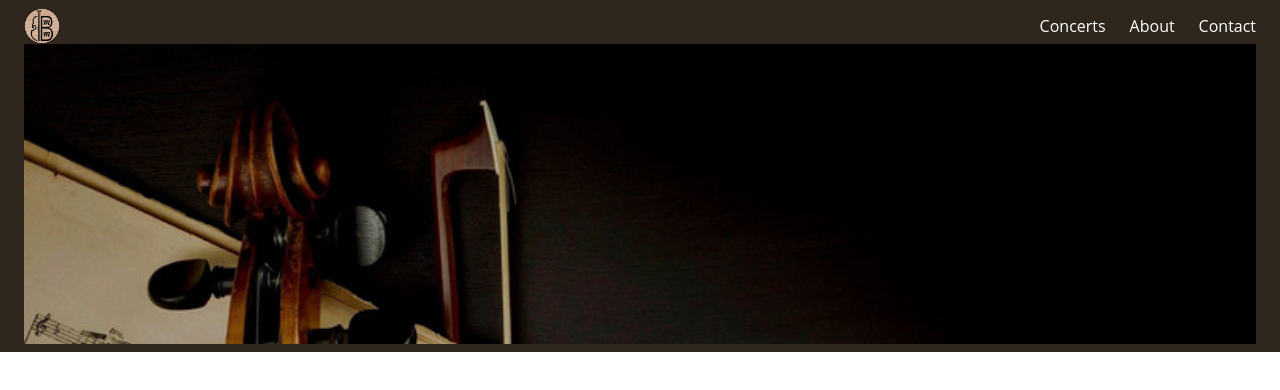
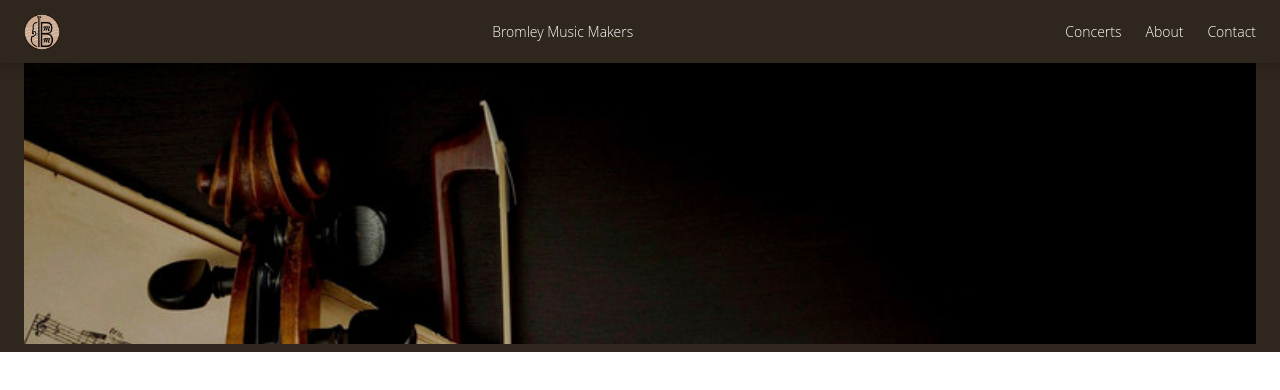
Before and after one commit to silkster87/react-bmm-website, a React (Create React App) app: page / in a window 1280 px wide. Shown: the top 390 px of the page. Built offline with nearby package versions, Linux system fonts and the light colour scheme.

Commit message:
header adjustments

```diff
--- a/src/components/Header.tsx
+++ b/src/components/Header.tsx
@@ -9,6 +9,7 @@ export const Header = () => {
       <nav>
         <img src={bmmLogo} height="36px" width="36px"
           alt="Bromley Music Makers Logo" />
+        <p>Bromley Music Makers</p>
         <aside>
           <a href="#concerts">Concerts</a>
           <a href="#about">About</a>
--- a/src/styles/Banner.scss
+++ b/src/styles/Banner.scss
@@ -4,4 +4,5 @@
   height: 300px;
   background-repeat: no-repeat;
   background-size: cover;
+  margin-top: 36px;
 }
--- a/src/styles/Header.scss
+++ b/src/styles/Header.scss
@@ -1,5 +1,19 @@
+@use 'colors' as colors;
+
 a {
   text-decoration: none;
+}
+
+header {
+  position: fixed;
+  top: 0;
+  right: 0;
+  left: 0;
+  background-color: colors.$background-color;
+  padding: 8px 24px;
+  box-shadow: 0 3px 10px rgb(0 0 0 / 0.2);
+  font-weight: 300;
+  font-size: 14px;
 }
 
 nav {
@@ -12,5 +26,9 @@ nav {
     display: flex;
     flex-direction: row;
     gap: 24px;
+
+    a:hover {
+      color: colors.$nav-highlighted-text;
+    }
   }
 }
```
